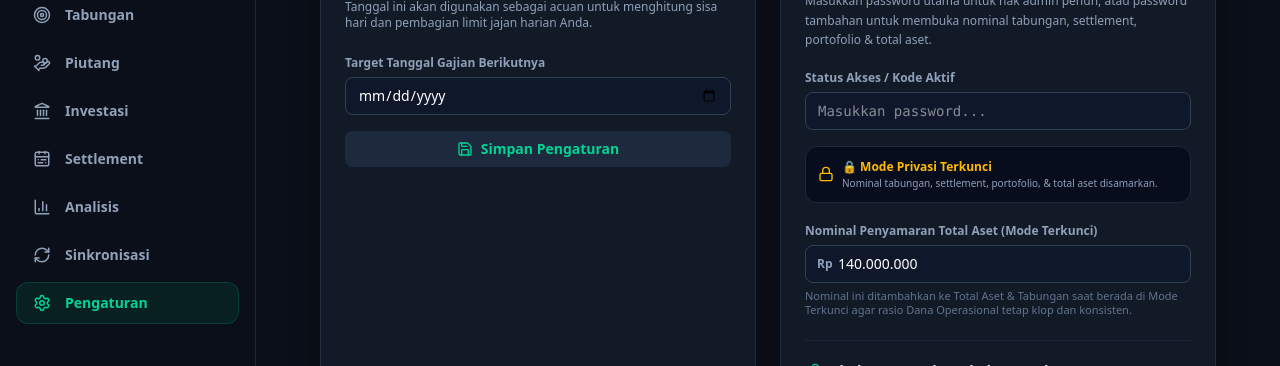
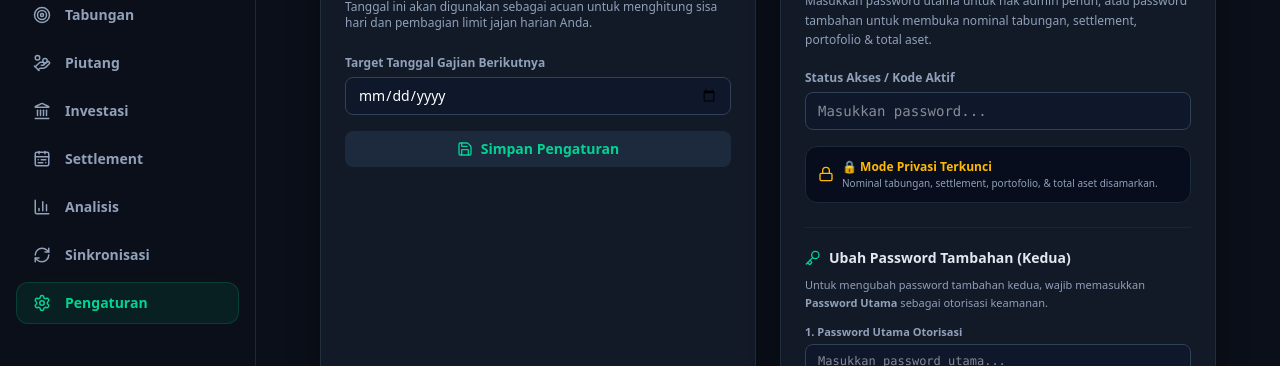
Before and after one commit to rygrffth/cashflow, a Next.js app: page /settings in a window 1280 px wide. Shown: the part 190-556 px from the top of the page. Built offline with nearby package versions, Linux system fonts and the light colour scheme; no server answers; the database is empty.

Commit message:
fix(security): hide fake asset offset setting unless authenticated in master admin mode

```diff
--- a/src/app/settings/page.tsx
+++ b/src/app/settings/page.tsx
@@ -649,18 +649,20 @@ export default function SettingsPage() {
                 )}
               </div>
 
-              <div className="flex flex-col gap-1.5 pt-1">
-                <label className="text-xs font-semibold text-slate-400">Nominal Penyamaran Total Aset (Mode Terkunci)</label>
+              {isMasterAdmin(localCode) && (
+                <div className="flex flex-col gap-1.5 pt-2 border-t border-slate-800/80 mt-1">
+                  <label className="text-xs font-semibold text-slate-400">Nominal Penyamaran Total Aset (Khusus Mode Admin)</label>
                   <CurrencyInput
                     placeholder="140.000.000"
                     value={fakeOffset}
                     onValueChange={handleFakeOffsetChange}
-                  className="bg-slate-900 border border-slate-700 rounded-lg px-3 py-2 text-white focus:outline-none focus:border-emerald-500 text-sm w-full"
+                    className="bg-slate-900 border border-slate-700 rounded-lg px-3 py-2 text-white focus:outline-none focus:border-emerald-500 text-sm w-full font-mono"
                   />
                   <p className="text-[11px] text-slate-500 leading-tight">
-                  Nominal ini ditambahkan ke Total Aset & Tabungan saat berada di Mode Terkunci agar rasio Dana Operasional tetap klop dan konsisten.
+                    Nominal rahasia ini ditambahkan ke Total Aset & Tabungan saat berada di Mode Terkunci agar rasio Dana Operasional tetap klop dan konsisten.
                   </p>
                 </div>
+              )}
             </div>
 
             {/* Form Ubah Password Tambahan */}
```
Lines whose indentation alone changed are shown as unchanged.
